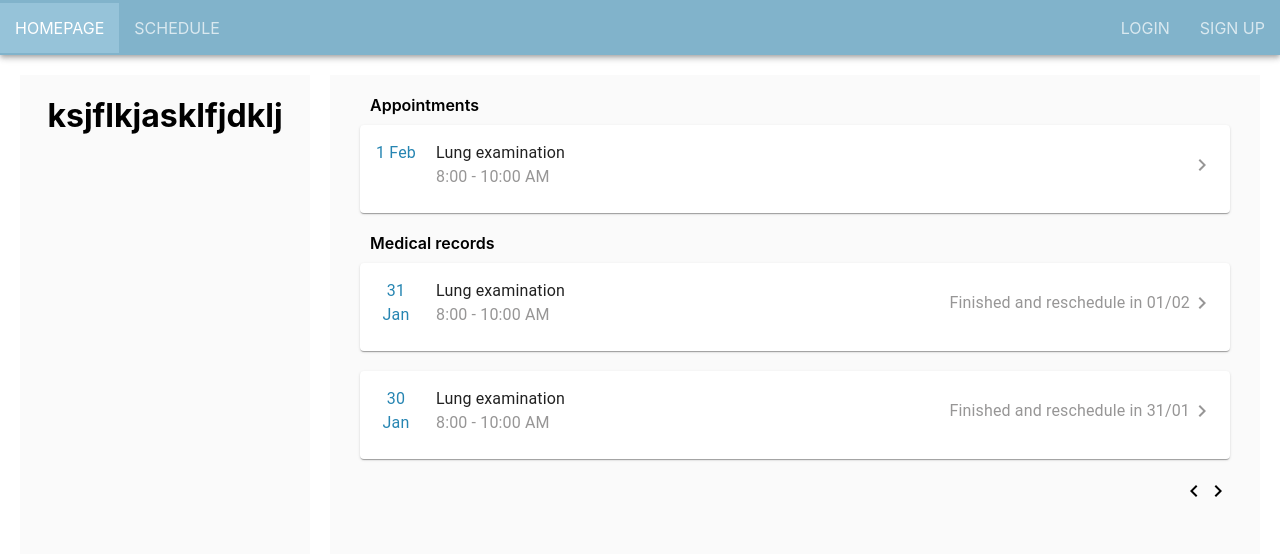
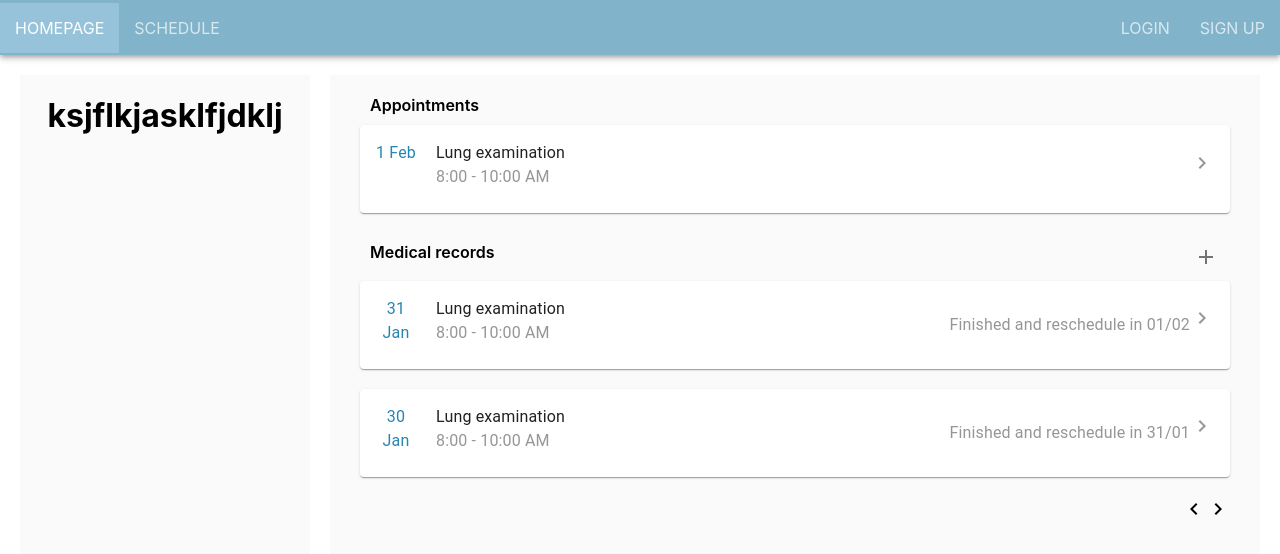
Before and after one commit to PhuongPhg/medical-management-website, a React (Create React App) app: page /profile in a window 1280 px wide. Shown: the top 554 px of the page. Built offline with nearby package versions, Linux system fonts and the light colour scheme.

Commit message:
Add new record button

```diff
--- a/src/views/profile.js
+++ b/src/views/profile.js
@@ -2,9 +2,10 @@ import React, {useState, useEffect} from "react";
 import Navigation from "../navigation";
 import Grid from '@material-ui/core/Grid';
 import { colors } from '../helpers/config';
-import { Card, CardContent, Typography, makeStyles } from "@material-ui/core";
+import { Button, Card, CardContent, Typography, makeStyles, IconButton } from "@material-ui/core";
 import NavigateNextIcon from '@material-ui/icons/NavigateNext';
 import NavigateBeforeIcon from '@material-ui/icons/NavigateBefore';
+import AddIcon from '@material-ui/icons/Add';
 
 const AppointmentCard = (props) => {
   const styles = useStyles();
@@ -30,7 +31,7 @@ const AppointmentCard = (props) => {
 								Finished and reschedule in {props.nextApm}
 							</Typography>
 						) : null}
-						<NavigateNextIcon className={styles.next_btn} />
+						<NavigateNextIcon className={styles.nextBtn} />
 					</Grid>
 				</Grid>
 			</CardContent>
@@ -56,9 +57,15 @@ export default function Profile () {
 						</Typography>
 						<AppointmentCard date="1 Feb" title="Lung examination" time="8:00 - 10:00 AM" finished={false}/>
 
-            <Typography variant="p" align="left" className={styles.sectionHeader}>
-							Medical records
-						</Typography>
+            <Grid container direction="row" justify="space-between" alignItems="center">
+              <Typography variant="p" className={styles.sectionHeader}>
+                Medical records
+              </Typography>
+
+              <IconButton>
+                <AddIcon />
+              </IconButton>
+            </Grid>
             <AppointmentCard date="31 Jan" title="Lung examination" time="8:00 - 10:00 AM" finished={true} nextApm="01/02"/>
             <AppointmentCard date="30 Jan" title="Lung examination" time="8:00 - 10:00 AM" finished={true} nextApm="31/01"/>
           </Grid>
@@ -118,8 +125,7 @@ const useStyles = makeStyles((theme) => ({
     color: colors.additional_info,
     marginTop: 0,
   },
-  next_btn: {
+  nextBtn: {
     color: colors.additional_info,
-    verticalAlign: 'middle',
-  },
+  }
 }));
```
